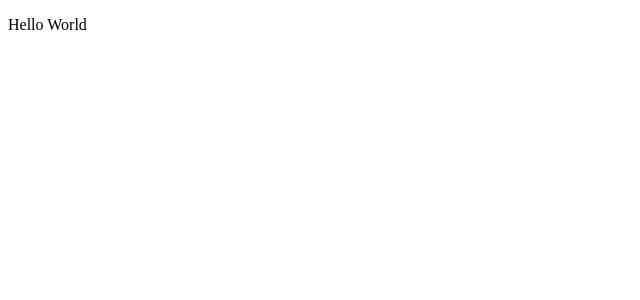
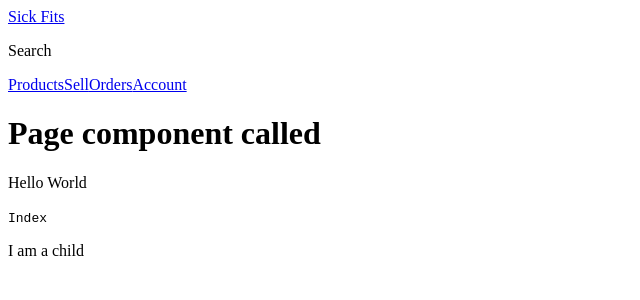
Before and after one commit to maxts0gt/wesbos-ecom, a Next.js app in the folder frontend/: page / in a window 1280 px wide. Shown: the top 300 px of the page, without its empty margins (0-640 px from the left). Built offline with nearby package versions, Linux system fonts and the light colour scheme.

Commit message:
create navbar and refactor

```diff
--- a/frontend/components/Header.js
+++ b/frontend/components/Header.js
@@ -1,4 +1,17 @@
+import Link from 'next/link';
+import Nav from './Nav';
+
 function Header() {
-  return <Header>I am the header</Header>;
+  return (
+    <header>
+      <div className="bar">
+        <Link href="/">Sick Fits </Link>
+      </div>
+      <div className="sub-bar">
+        <p>Search</p>
+      </div>
+      <Nav />
+    </header>
+  );
 }
 export default Header;
--- /dev/null
+++ b/frontend/components/Nav.js
@@ -0,0 +1,12 @@
+import Link from 'next/link';
+
+export default function Nav() {
+  return (
+    <nav>
+      <Link href="/products">Products</Link>
+      <Link href="/sell">Sell</Link>
+      <Link href="/orders">Orders</Link>
+      <Link href="/account">Account</Link>
+    </nav>
+  );
+}
--- a/frontend/components/Page.js
+++ b/frontend/components/Page.js
@@ -1,8 +1,10 @@
 import PropTypes, { any } from 'prop-types';
+import Header from './Header';
 
 function Page({ children }) {
   return (
     <div>
+      <Header />
       <h1>Page component called</h1>
       {children}
     </div>
--- a/frontend/pages/_app.js
+++ b/frontend/pages/_app.js
@@ -2,8 +2,8 @@
 
 export default function MyApp({ Component, pageProps }) {
   return (
-    <>
+    <Page>
       <Component {...pageProps} />
-    </>
+    </Page>
   );
 }
--- a/frontend/pages/index.js
+++ b/frontend/pages/index.js
@@ -1,9 +1,9 @@
-function IndexPage() {
+export default function IndexPage() {
   return (
     <>
       <p>Hello World</p>
+      <code>Index</code>
+      <p>I am a child</p>
     </>
   );
 }
-
-export default IndexPage;
--- a/frontend/pages/orders.js
+++ b/frontend/pages/orders.js
@@ -1,7 +1,7 @@
 export default function OrderPage() {
   return (
     <>
-      <p>Hello!</p>
+      <p>Orders!</p>
     </>
   );
 }
--- a/frontend/pages/products.js
+++ b/frontend/pages/products.js
@@ -1,7 +1,7 @@
 export default function ProductsPage() {
   return (
     <>
-      <p>Hello!</p>
+      <p>Products!</p>
     </>
   );
 }
--- a/frontend/pages/sell.js
+++ b/frontend/pages/sell.js
@@ -1,10 +1,7 @@
-import Page from '../components/Page';
-
 export default function SellPage() {
   return (
     <>
-      <p>Sell Page!</p>
-      <p>Array</p>
+      <p>Sell!</p>
     </>
   );
 }
```
Also changed, not shown: frontend/pages/account.js (+5 -5 lines).
